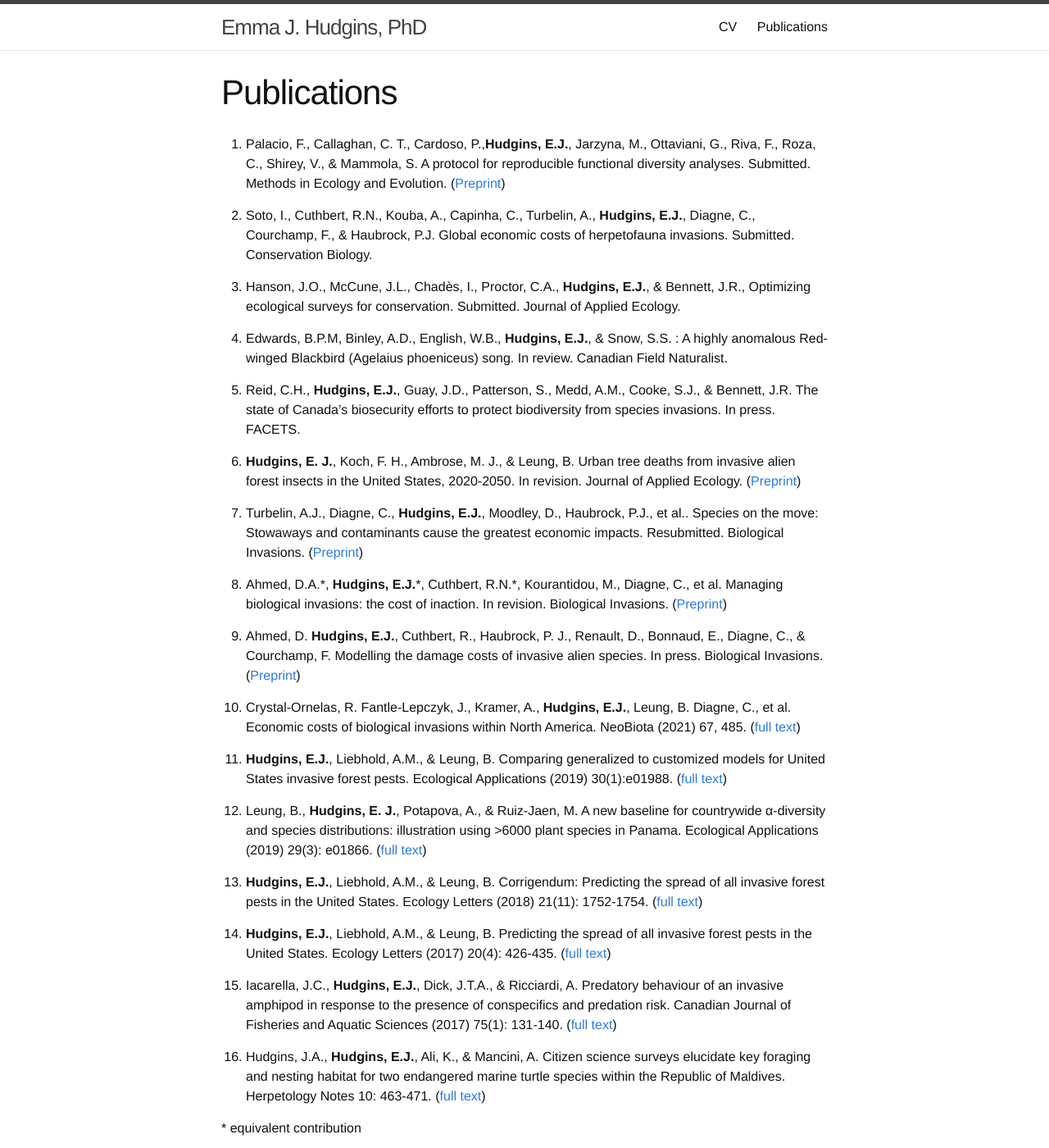
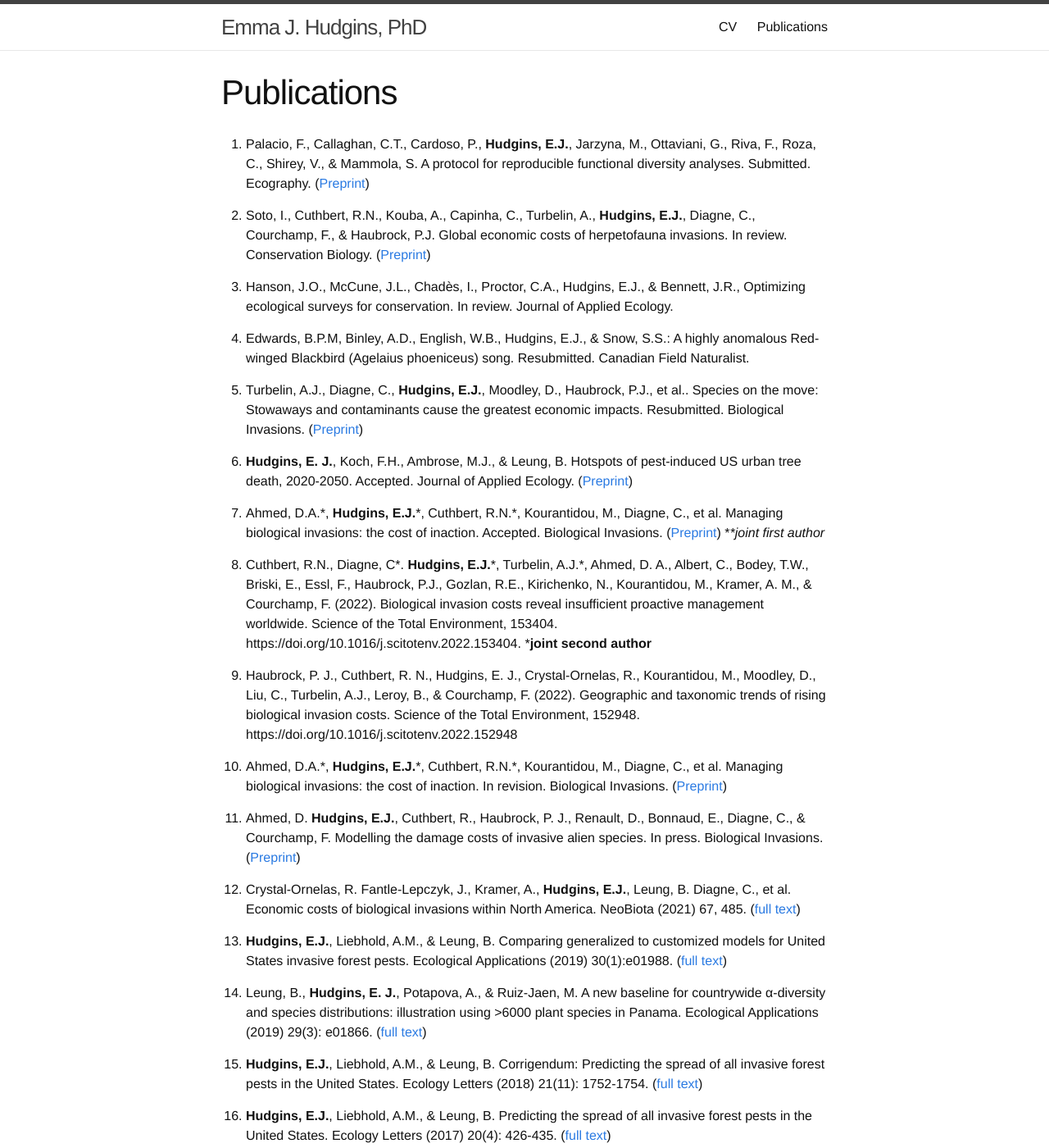
Before and after one commit to emmajhudgins/emmajhudgins.github.io, a Jekyll site: the page built from publications.md, in a window 1280 px wide and 1400 px high. Shown: the whole window at 82% size. Built offline with Jekyll 4.4.1, drawn with Linux system fonts in a browser that asks for light colours; nearby versions of some CDN libraries; some web fonts are replaced; some of the changed text lies outside the part shown.

Commit message:
CV and pubs update

```diff
--- a/publications.md
+++ b/publications.md
@@ -7,22 +7,25 @@ nav: true
 order: 2
 
 ---
-16.  Palacio, F., Callaghan, C. T., Cardoso, P.,**Hudgins, E.J.**, Jarzyna, M., Ottaviani, G., Riva, F., Roza, C., Shirey, V., & Mammola, S.  A protocol for reproducible functional diversity analyses. Submitted. Methods in Ecology and Evolution. ([Preprint](https://ecoevorxiv.org/yt9sb/))
+18.  Palacio, F., Callaghan, C.T., Cardoso, P., **Hudgins, E.J.**, Jarzyna, M., Ottaviani, G., Riva, F., Roza, C., Shirey, V., & Mammola, S.  A protocol for reproducible functional diversity analyses. Submitted. Ecography. ([Preprint](https://ecoevorxiv.org/yt9sb/))
 
-15.  Soto, I., Cuthbert, R.N., Kouba, A., Capinha, C., Turbelin, A., **Hudgins, E.J.**, Diagne, C., Courchamp, F., & Haubrock, P.J. Global economic costs of herpetofauna invasions. Submitted. Conservation Biology.
+17.  Soto, I., Cuthbert, R.N., Kouba, A., Capinha, C., Turbelin, A., **Hudgins, E.J.**, Diagne, C., Courchamp, F., & Haubrock, P.J. Global economic costs of herpetofauna invasions. In review. Conservation Biology. ([Preprint](https://doi.org/10.21203/rs.3.rs-964112/v1))
 
-14. Hanson, J.O., McCune, J.L., Chadès, I., Proctor, C.A., **Hudgins, E.J.**,
-& Bennett, J.R., Optimizing ecological surveys for conservation. Submitted. Journal of Applied Ecology.
+16. Hanson, J.O., McCune, J.L., Chadès, I., Proctor, C.A., Hudgins, E.J., & Bennett, J.R., Optimizing ecological surveys for conservation. In review. Journal of Applied Ecology.
 
+15. Edwards, B.P.M, Binley, A.D., English, W.B., Hudgins, E.J., & Snow, S.S.: A highly anomalous Red-winged Blackbird (Agelaius phoeniceus) song. Resubmitted. Canadian Field Naturalist.
 
-13. Edwards, B.P.M, Binley, A.D., English, W.B., **Hudgins, E.J.**, & Snow, S.S. : A highly anomalous Red-winged Blackbird (Agelaius phoeniceus) song. In review. Canadian Field Naturalist.
+14. Turbelin, A.J., Diagne, C., **Hudgins, E.J.**, Moodley, D., Haubrock, P.J., et al.. Species on the move: Stowaways and contaminants cause the greatest economic impacts. Resubmitted. Biological Invasions. ([Preprint](https://doi.org/10.21203/rs.3.rs-440305/v1))
 
-12. Reid, C.H., **Hudgins, E.J.**, Guay, J.D., Patterson, S., Medd, A.M., Cooke, S.J., & Bennett, J.R. The state of Canada's biosecurity efforts to protect biodiversity from species invasions. In press. FACETS.
+13. **Hudgins, E. J.**, Koch, F.H., Ambrose, M.J., & Leung, B. Hotspots of pest-induced US urban tree death, 2020-2050. Accepted. Journal of Applied Ecology. ([Preprint](https://doi.org/10.1101/2021.04.24.441210))
 
+12. Ahmed, D.A.\*, **Hudgins, E.J.**\*, Cuthbert, R.N.\*, Kourantidou, M., Diagne, C., et al. Managing biological invasions: the cost of inaction. Accepted. Biological Invasions. ([Preprint](https://doi.org/10.21203/rs.3.rs-300416/v1))
+\***joint first author*
 
-11. **Hudgins, E. J.**, Koch, F. H., Ambrose, M. J., & Leung, B. Urban tree deaths from invasive alien forest insects in the United States, 2020-2050. In revision. Journal of Applied Ecology. ([Preprint](https://doi.org/10.1101/2021.04.24.441210))
+11. Cuthbert, R.N., Diagne, C\*. **Hudgins, E.J.**\*, Turbelin, A.J.\*, Ahmed, D. A., Albert, C., Bodey, T.W., Briski, E., Essl, F., Haubrock, P.J., Gozlan, R.E., Kirichenko, N., Kourantidou, M., Kramer, A. M., & Courchamp, F. (2022). Biological invasion costs reveal insufficient proactive management worldwide. Science of the Total Environment, 153404.  https://doi.org/10.1016/j.scitotenv.2022.153404.
+\***joint second author**
 
-10. Turbelin, A.J., Diagne, C., **Hudgins, E.J.**, Moodley, D., Haubrock, P.J., et al.. Species on the move: Stowaways and contaminants cause the greatest economic impacts. Resubmitted. Biological Invasions. ([Preprint](https://doi.org/10.21203/rs.3.rs-440305/v1))
+10. Haubrock, P. J., Cuthbert, R. N., Hudgins, E. J., Crystal-Ornelas, R., Kourantidou, M., Moodley, D., Liu, C., Turbelin, A.J., Leroy, B., & Courchamp, F. (2022). Geographic and taxonomic trends of rising biological invasion costs. Science of the Total Environment, 152948.  https://doi.org/10.1016/j.scitotenv.2022.152948
 
 9. Ahmed, D.A.\*, **Hudgins, E.J.**\*, Cuthbert, R.N.\*, Kourantidou, M., Diagne, C., et al. Managing biological invasions: the cost of inaction. In revision. Biological Invasions. ([Preprint](https://doi.org/10.21203/rs.3.rs-300416/v1))
 
@@ -45,6 +48,12 @@ order: 2
 \* equivalent contribution
 
 **Oral Presentations**
+
+* **Hudgins, E.J.**. New perspectives in forest pest management for a resilient urban canopy. Presented at the Invasive Species Centre’s Annual Symposium. Feb 3, 2022. Invited presentation. ([video](https://youtu.be/F65PmhL8ueQ?t=1352))
+
+* **Hudgins, E.J.**. Optimal control of emerald ash borer (Agrilus planipennis) spread across the United States. Presented at the Forest Pest Management Forum (Canadian Federal-Provincial-Municipal-NGO meeting). Dec. 9, 2021.
+
+* Crystal-Ornelas, R., **Hudgins, E.J. (presenting author)**, Cuthbert, R.N., Haubrock, P.J., Fantle-Lepczyk, J., Angulo, E., Kramer, A., Ballesteros-Mejia, L., Leroy, B., Leung, B., López-López, E., Diagne, C., & Courchamp, F. Economic costs of biological invasions within North America. Presented at the Invasive Species Council of British Columbia’s annual meeting, Oct. 6, 2021. Invited presentation.
 
 * **Hudgins, E. J.**, Koch, F. H., Ambrose, M. J., & Leung, B. Urban tree deaths from invasive alien forest insects in the United States, 2020-2050. Presented at the International Association for Landscape Ecology – North America conference, April 12, 2021, in the organised symposium “Forecasting Biological Invasions”.
 
```
Also changed, not shown: 4 other files.
